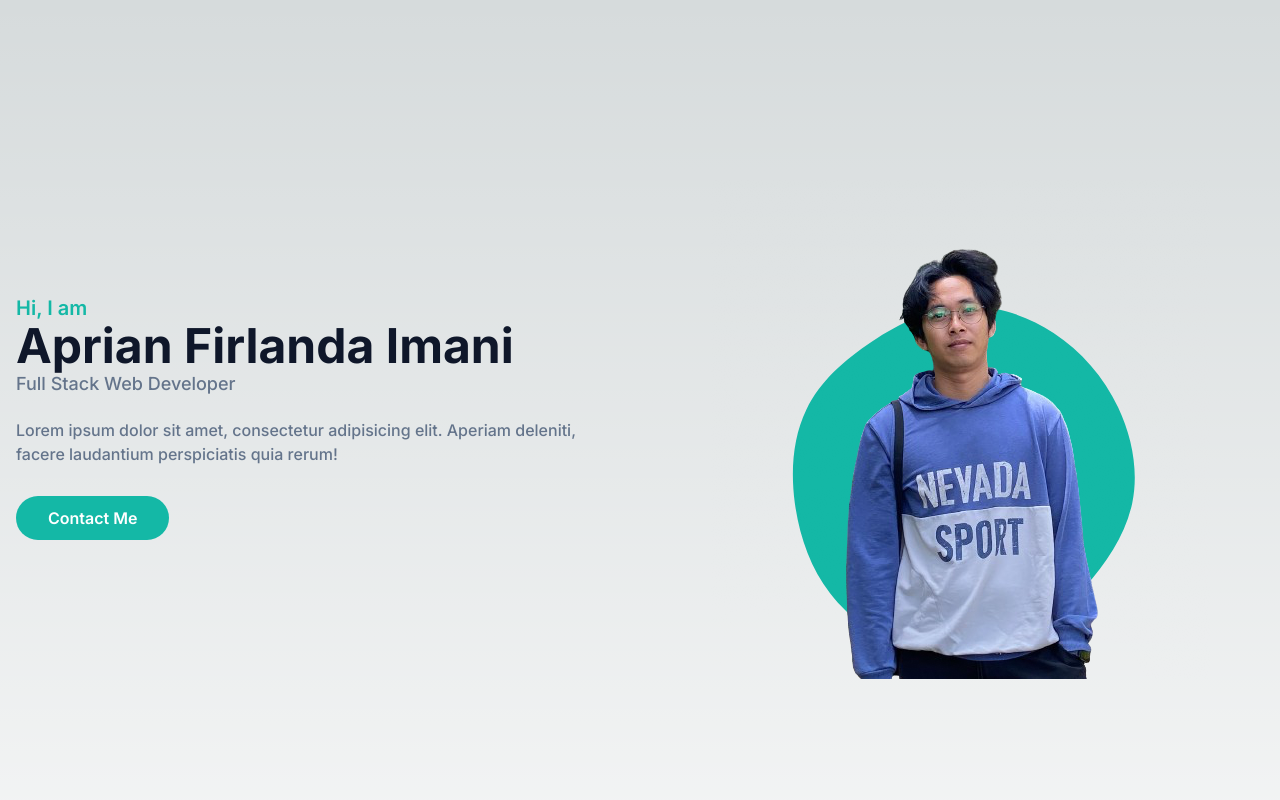
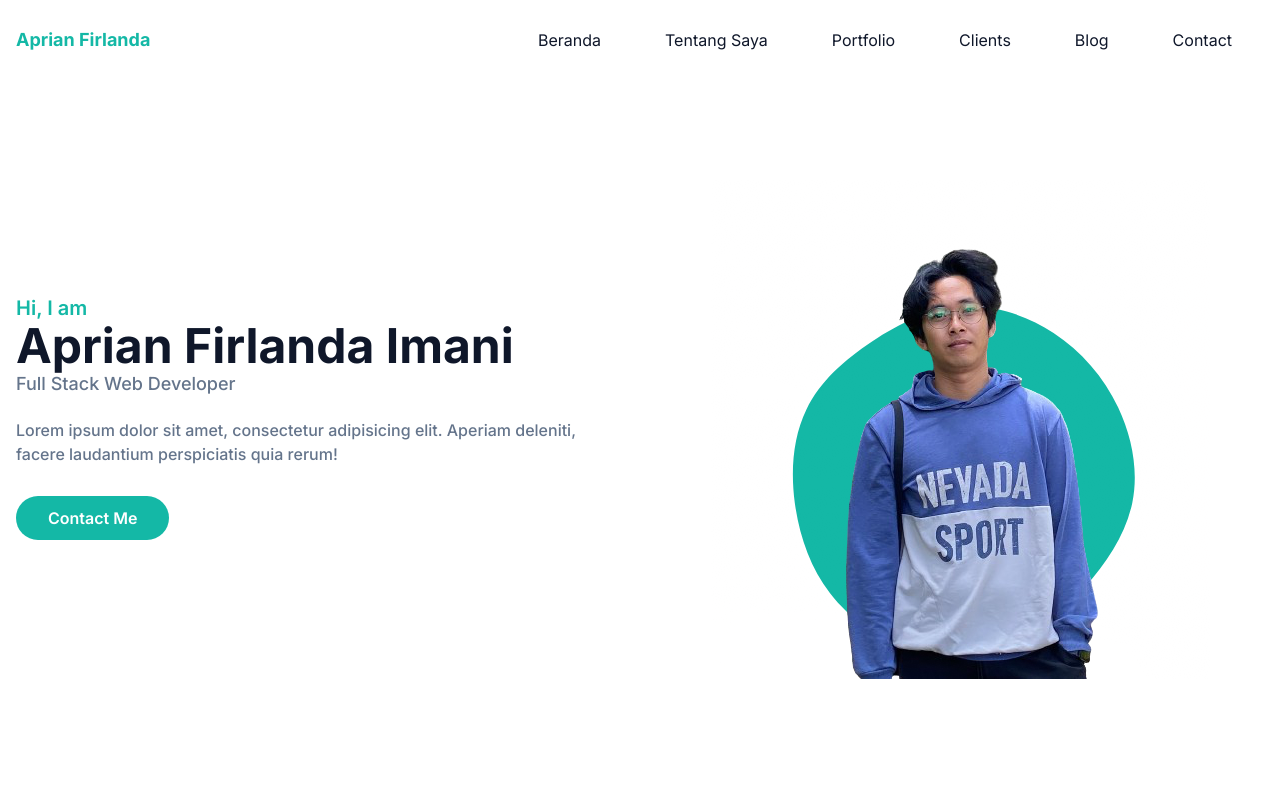
Before and after one commit to aprianfirlanda/my-portofolio, a Next.js app: page / in a window 1280 px wide. Shown: the top 800 px of the page. Built offline with nearby package versions, Linux system fonts and the light colour scheme.

Commit message:
[home page - navbar] complete mobile and desktop view

```diff
--- a/src/app/globals.css
+++ b/src/app/globals.css
@@ -4,18 +4,12 @@
 
 :root {
   --foreground-rgb: 0, 0, 0;
-  --background-start-rgb: 214, 219, 220;
-  --background-end-rgb: 255, 255, 255;
+  --background-rgb: 255, 255, 255;
 }
 
 body {
   color: rgb(var(--foreground-rgb));
-  background: linear-gradient(
-      to bottom,
-      transparent,
-      rgb(var(--background-end-rgb))
-    )
-    rgb(var(--background-start-rgb));
+  background: rgb(var(--background-rgb));
 }
 
 @layer utilities {
@@ -23,3 +17,25 @@
     text-wrap: balance;
   }
 }
+
+.navbar-fixed {
+  @apply fixed z-[9999] bg-white bg-opacity-90;
+  backdrop-filter: blur(5px);
+  box-shadow: inset 0 -1px 0 0 rgba(0, 0, 0, 0.2);
+}
+
+.hamburger-line {
+  @apply w-[30px] h-[2px] my-2 block bg-dark transition duration-300 ease-in-out;
+}
+
+.hamburger-active > span:nth-child(1) {
+  @apply rotate-45;
+}
+
+.hamburger-active > span:nth-child(2) {
+  @apply scale-0;
+}
+
+.hamburger-active > span:nth-child(3) {
+  @apply -rotate-45;
+}
--- a/src/app/page.jsx
+++ b/src/app/page.jsx
@@ -1,8 +1,78 @@
+"use client"
+
 import Image from "next/image";
+import {useEffect} from "react";
 
 export default function Home() {
+
+  useEffect(() => {
+    const handleScroll = () => {
+      const header = document.querySelector("header");
+      const fixedNav = header.offsetTop;
+
+      if (window.scrollY > fixedNav) {
+        header.classList.add("navbar-fixed");
+      } else {
+        header.classList.remove("navbar-fixed");
+      }
+    };
+
+    window.addEventListener('scroll', handleScroll);
+
+    return () => {
+      window.removeEventListener('scroll', handleScroll);
+    };
+  }, []);
+
+  const toggleHamburger = () => {
+    const hamburger = document.querySelector("#hamburger")
+    const navMenu = document.querySelector("#nav-menu")
+
+    hamburger.classList.toggle("hamburger-active");
+    navMenu.classList.toggle("hidden");
+  }
+
   return (
     <>
+      <header className="bg-transparent absolute top-0 left-0 w-full flex items-center z-10">
+        <div className="container">
+          <div className="flex items-center justify-between relative">
+            <div className="px-4">
+              <a href="#home" className="font-bold text-lg text-primary block py-6">Aprian Firlanda</a>
+            </div>
+            <div className="flex items-center px-4">
+              <button id="hamburger" name="hamburger" type="button" className="block absolute right-4 lg:hidden"
+                      onClick={toggleHamburger}>
+                <span className="hamburger-line origin-top-left"></span>
+                <span className="hamburger-line"></span>
+                <span className="hamburger-line origin-bottom-left"></span>
+              </button>
+              <nav id="nav-menu" className="hidden absolute py-5 bg-white shadow-lg rounded-lg max-w-[250px] w-full right-4 top-full lg:block lg:static lg:bg-transparent lg:max-w-full lg:shadow-none lg:rounded-none">
+                <ul className="block lg:flex">
+                  <li className="group">
+                    <a href="#home" className="text-base text-dark py-2 mx-8 flex group-hover:text-primary">Beranda</a>
+                  </li>
+                  <li className="group">
+                    <a href="#about" className="text-base text-dark py-2 mx-8 flex group-hover:text-primary">Tentang Saya</a>
+                  </li>
+                  <li className="group">
+                    <a href="#portfolio" className="text-base text-dark py-2 mx-8 flex group-hover:text-primary">Portfolio</a>
+                  </li>
+                  <li className="group">
+                    <a href="#clients" className="text-base text-dark py-2 mx-8 flex group-hover:text-primary">Clients</a>
+                  </li>
+                  <li className="group">
+                    <a href="#blog" className="text-base text-dark py-2 mx-8 flex group-hover:text-primary">Blog</a>
+                  </li>
+                  <li className="group">
+                    <a href="#contact" className="text-base text-dark py-2 mx-8 flex group-hover:text-primary">Contact</a>
+                  </li>
+                </ul>
+              </nav>
+            </div>
+          </div>
+        </div>
+      </header>
       <section id="home" className="pt-36">
         <div className="container">
           <div className="flex flex-wrap">
```
